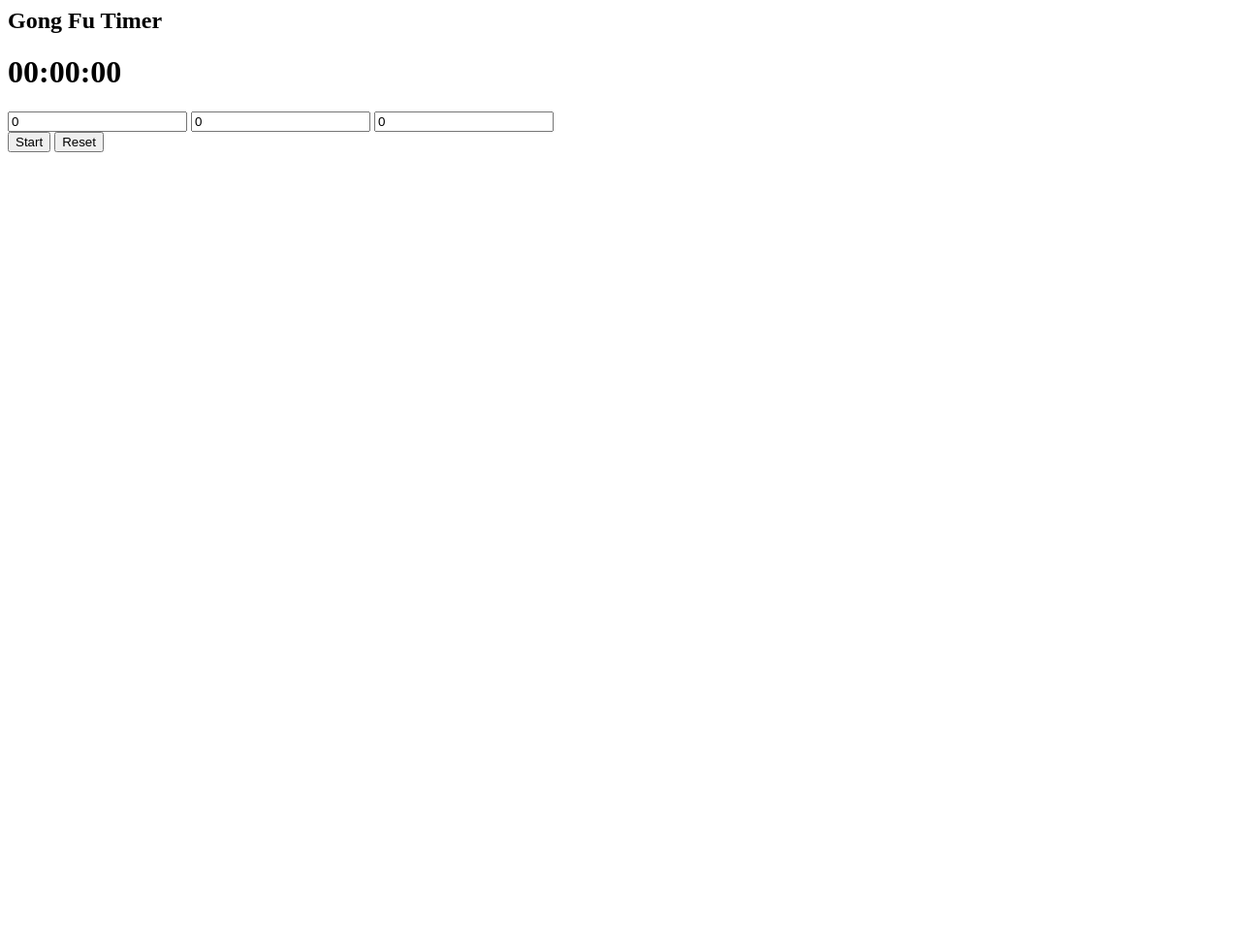
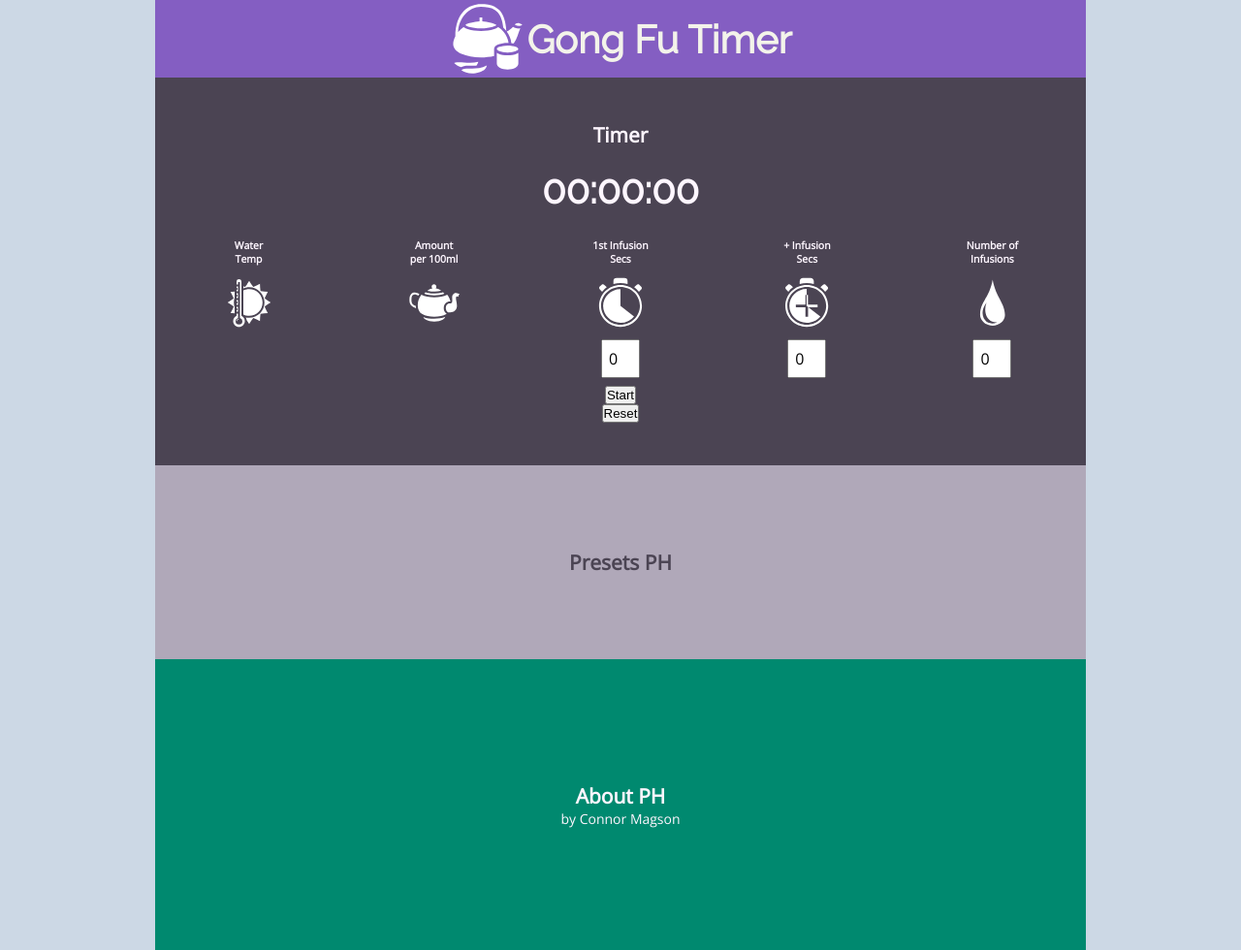
Before and after one commit to ConnorRowe/GongFuTimerWeb, a plain HTML site: page index.html in a window 1280 px wide. Shown: the whole page at 97% size. Before the commit the page ends 800 px from the top, so only its background shows below. Drawn offline with nearby package versions, Linux system fonts and the light colour scheme.

Commit message:
Made it look prettier (a bit) and made the reset button work.

```diff
--- a/gongfutimer.js
+++ b/gongfutimer.js
@@ -105,7 +105,8 @@ function Main() {
 
   window.addEventListener("resize", function (evt) {}, false);
 
-  document.getElementById("btnBaseSecs").addEventListener("click", startTimer);
+  document.getElementById("btnStart").addEventListener("click", startTimer);
+  document.getElementById("btnReset").addEventListener("click", resetTimer);
 
   document.getElementById("time").innerHTML = formatTimerOutput(0);
 
@@ -153,6 +154,12 @@ function startTimer() {
   infNum++;
 
   document.getElementById("infNum").value = infNum;
+}
+
+function resetTimer() {
+  TEATIMER.stop();
+  document.getElementById("time").innerHTML = formatTimerOutput(0);
+  document.getElementById("infNum").value = 0;
 }
 
 function detectMob() {
--- a/index.html
+++ b/index.html
@@ -9,35 +9,99 @@
 
 <head>
   <meta http-equiv="Content-Type" content="text/html; charset=UTF-8">
+  <meta name='viewport' content='width=device-width, initial-scale=1.0, maximum-scale=1.0' />
+  <link rel='stylesheet' href='styles.css' />
+  <link rel="stylesheet" href="https://fonts.googleapis.com/css2?family=Open+Sans" />
+  <link rel="stylesheet" href="https://fonts.googleapis.com/css2?family=Raleway" />
 
-  <head>
   <!-- Comment -->
   <title> Gong Fu Timer </title>
 
   <style type="text/css">
-      canvas {
-        padding: 0;
+    .centred {
       margin: auto;
-        display: block;
     }
 
-      .centred {
-        margin: auto;
+    .title {
+      color: #F3F3EA;
+    }
+
+    input[type=number] {
+      height: 40;
+      width: 40;
+      font-family: 'Open Sans', serif;
+      font-size: 16;
+      text-align: center;
+    }
+
+
+    h1 {
+      font-family: 'Raleway', serif;
+      font-size: 40px;
+    }
+
+    body {
+      font-family: 'Open Sans', serif;
+      font-size: 14px;
     }
   </style>
 
   <!--<link rel="icon" type="image/vnd.microsoft.icon" href="favicon.ico" /> -->
 </head>
 
-<body>
-  <h2>Gong Fu Timer</h2>
+<body class="sides">
+  <div class='page'>
+    <div class='section menu'>
+      <img class="title" width="80" height="80" src='images/teapot-leaves.svg' />
+      <h1 class="title">Gong Fu Timer</h1>
+    </div>
+    <div class='section header'>
+      <h2>Timer</h2>
+      <br />
       <h1 id="time">0</h1>
-  <input type="number" id="baseSecs" name="Base Secs" min="0" value="0" step="1">
-  <input type="number" id="plusSecs" name="+ Secs" min="0" value="0" step="1">
-  <input type="number" id="infNum" name="Infusions" min="0" value="0" step="1">
       <br />
-  <button type="button" id="btnBaseSecs">Start</button>
-  <button type="reset">Reset</button>
+
+      <div class="section input">
+        <table class="input-table">
+          <thead>
+            <tr>
+              <th class="input-table-head__th">Water<br>Temp</th>
+              <th class="input-table-head__th">Amount<br>per 100ml</th>
+              <th class="input-table-head__th">1st Infusion<br>Secs</th>
+              <th class="input-table-head__th">+ Infusion<br>Secs</th>
+              <th class="input-table-head__th">Number of<br>Infusions</th>
+            </tr>
+          </thead>
+          <tbody>
+            <tr>
+              <td class="input-table-head__td"><img width="56" height="56" src='images/thermometer-hot.svg' /></td>
+              <td class="input-table-head__td"><img width="56" height="56" src='images/teapot.svg' /></td>
+              <td class="input-table-head__td"><img width="56" height="56" src='images/stopwatch.svg' /></td>
+              <td class="input-table-head__td"><img width="56" height="56" src='images/stopwatch-plus.svg' /></td>
+              <td class="input-table-head__td"><img width="56" height="56" src='images/drop.svg' /></td>
+            </tr>
+            <tr>
+              <td class="input-table-head__td"></td>
+              <td class="input-table-head__td"></td>
+              <td class="input-table-head__td"><input width="10" type="number" id="baseSecs" name="Base Secs" min="0" value="0" step="1"></td>
+              <td class="input-table-head__td"><input size="10" type="number" id="plusSecs" name="+ Secs" min="0" value="0" step="1"></td>
+              <td class="input-table-head__td"><input size="10" type="number" id="infNum" name="Infusions" min="0" value="0" step="1"></td>
+            </tr>
+          </tbody>
+        </table>
+      </div>
+
+      <button type="button" id="btnStart">Start</button>
+      <button type="reset" id="btnReset">Reset</button>
+    </div>
+    <div class='section presets'>
+      <h2>Presets PH</h2>
+    </div>
+    <div class='section about'>
+      <h2>About PH</h2>
+      <p>by Connor Magson</p>
+    </div>
+  </div>
 
   <div class="centred">
     <script type="text/javascript" src="gongfutimer.js"></script>
--- /dev/null
+++ b/styles.css
@@ -0,0 +1,129 @@
+/* CSS - Cascading Style Sheet */
+/* Palette color codes */
+/* Palette URL: http://paletton.com/#uid=53x0u0kl1Wx1x+IcEXDsUWkWEVB */
+
+/* Feel free to copy&paste color codes to your application */
+
+
+/* As hex codes */
+
+.color-primary-0 { color: #5EB2F2 }	/* Main Primary color */
+.color-primary-1 { color: #F3F9FE }
+.color-primary-2 { color: #9BCEF5 }
+.color-primary-3 { color: #2699F2 }
+.color-primary-4 { color: #0288F0 }
+
+.color-secondary-1-0 { color: #6C6CF4 }	/* Main Secondary color (1) */
+.color-secondary-1-1 { color: #F4F4FE }
+.color-secondary-1-2 { color: #A4A4F7 }
+.color-secondary-1-3 { color: #3939F4 }
+.color-secondary-1-4 { color: #0505F2 }
+
+.color-secondary-2-0 { color: #54F4AF }	/* Main Secondary color (2) */
+.color-secondary-2-1 { color: #F2FEF9 }
+.color-secondary-2-2 { color: #95F7CD }
+.color-secondary-2-3 { color: #18F395 }
+.color-secondary-2-4 { color: #00F18A }
+
+/* Generated by Paletton.com © 2002-2014 */
+/* http://paletton.com */
+
+* {
+  margin: 0;
+  padding: 0;
+  box-sizing: border-box;
+}
+
+.sides {
+  background-color: #ccd8e5;
+}
+
+.page {
+  display: flex;
+  flex-wrap: wrap;
+}
+
+.section {
+  width: 100%;
+  height: 300px;
+  display: flex;
+  justify-content: center;
+  align-items: center;
+}
+
+.menu {
+  background-color: #845ec2;
+  color: #fef6ff;
+  height: 80px;
+}
+
+.header {
+  background-color: #4b4453;
+  color: #fef6ff;
+  flex-direction: column;
+}
+
+.input {
+  flex-direction: row;
+  align-items: center;
+  max-height: 40%;
+}
+
+.presets {
+  background-color: #b0a8b9;
+  color: #4b4453;
+  height: 200px;
+  order: 1;
+}
+.about {
+  background-color: #00896f;
+  color: #fef6ff;
+  order: 2;
+  flex-direction: column;
+}
+
+.input-table {
+   min-width:100%;
+   font-size:.75em;
+   color: #fef6ff;
+   text-align:center;
+   vertical-align:middle;
+}
+
+.input-table-head {
+  max-width: 20%;
+  text-align: center;
+  justify-content: center;
+}
+
+.input-table-head__td,
+.input-table-head__th {
+ position:relative;
+ padding:.25rem 1rem
+}
+
+body {
+  background-color: #fef6ff;
+}
+
+/* Mobile Styles */
+@media only screen and (max-width: 400px) {
+  body {
+
+  }
+}
+
+/* Tablet Styles */
+@media only screen and (min-width: 401px) and (max-width: 960px) {
+}
+
+/* Desktop Styles */
+@media only screen and (min-width: 961px) {
+  .page {
+    width: 960px;
+    margin: 0 auto;
+  }
+  .header {
+    height: 400px;
+  }
+}
```
Also changed, not shown: images/drop.svg (added), images/stopwatch-plus.svg (added), images/stopwatch.svg (added), images/teapot-leaves.svg (added), images/teapot.svg (added), images/thermometer-hot.svg (added). Lines whose indentation alone changed are shown as unchanged.
